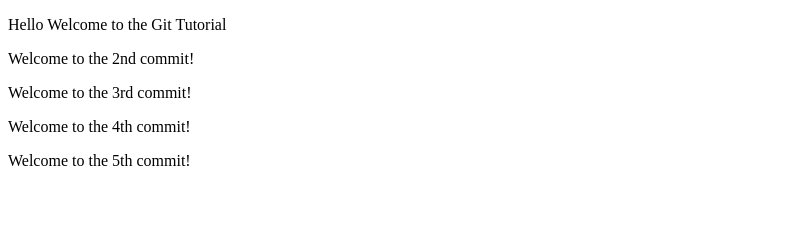
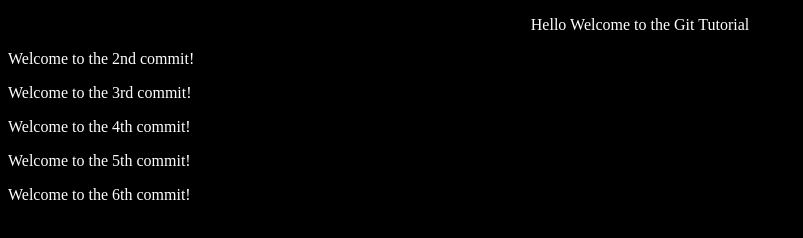
Before and after one commit to sinarshik27/athena, a plain HTML site: page index.html in a window 1280 px wide. Shown: the whole page, without its empty margins (0-803 px from the left). Drawn offline with Linux system fonts and the light colour scheme.

Commit message:
6th commit

```diff
--- a/index.html
+++ b/index.html
@@ -4,12 +4,24 @@
     <meta charset="UTF-8">
     <meta name="viewport" content="width=device-width, initial-scale=1.0">
     <title>Git Tutorial</title>
+    <style>
+        body{
+            background-color: black;
+            color: white;
+
+        }
+        #first{
+            text-align: center;
+
+        }
+    </style>
 </head>
 <body>
-    <p>Hello Welcome to the Git Tutorial</p>
+    <p id="first">Hello Welcome to the Git Tutorial</p>
     <p>Welcome to the 2nd commit!</p>
     <p>Welcome to the 3rd commit!</p>
     <p>Welcome to the 4th commit!</p>
     <p>Welcome to the 5th commit!</p>
+    <p>Welcome to the 6th commit!</p>
 </body>
 </html>
```
Also changed, not shown: 3 other files.
